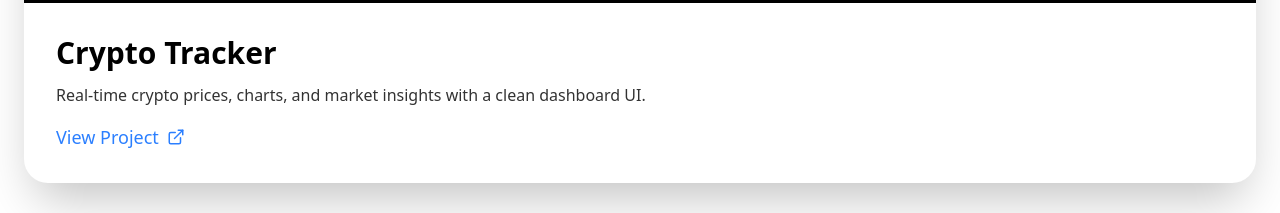
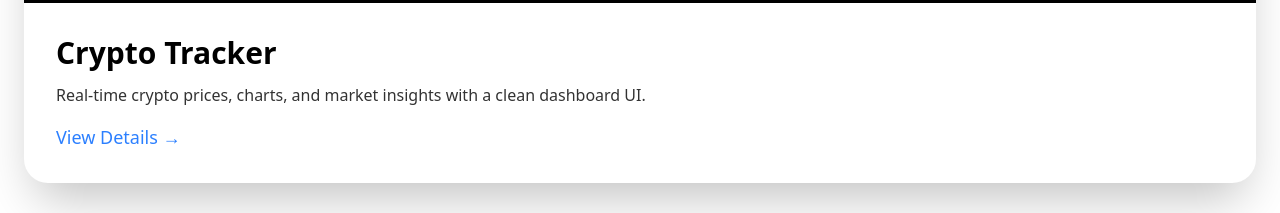
Before and after one commit to saivivek122/React_Project_Portfolio, a React (Vite) app in the folder myApp/: page / in a window 1280 px wide. Shown: the part 1280-1493 px from the top of the page. Built offline with nearby package versions, Linux system fonts and the light colour scheme.

Commit message:
updated Projects

```diff
--- a/myApp/index.html
+++ b/myApp/index.html
@@ -2,7 +2,7 @@
 <html lang="en">
   <head>
     <meta charset="UTF-8" />
-     <link rel="icon" type="image/svg+xml" href="/favicon.svg" />
+   <link rel="icon" type="image/svg+xml" href="/favicon.svg" />
     <meta name="viewport" content="width=device-width, initial-scale=1.0" />
     <title>Portfolio</title>
   </head>
--- a/myApp/src/Components/Home.jsx
+++ b/myApp/src/Components/Home.jsx
@@ -133,7 +133,7 @@ function Home({ dark }) {
                 to="/projects"
                 className="inline-flex items-center gap-2 text-blue-500 text-lg hover:underline"
               >
-                View Project <ExternalLink size={18} />
+               View Details →
               </Link>
             </div>
           </motion.div>
```
Also changed, not shown: myApp/vercel.json (added).
